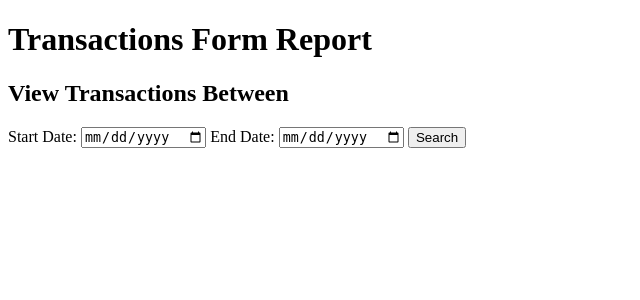
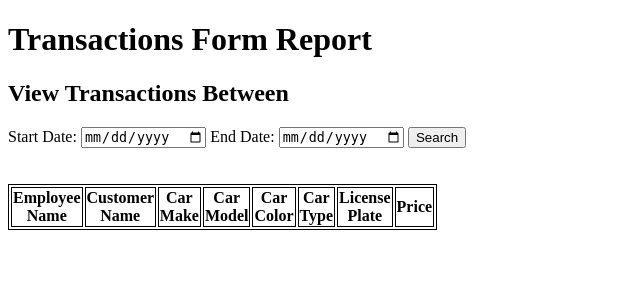
Before and after one commit to nsislow/Kars4u, a Django app: page /Kars4U_components/transaction/report in a window 1280 px wide. Shown: the top 300 px of the page, without its empty margins (0-640 px from the left). Run offline with Django 4.2, Linux system fonts and the light colour scheme; lists and menus that the app fills with data are empty.

Commit message:
finished report

```diff
--- a/project/Kars4U_components/views.py
+++ b/project/Kars4U_components/views.py
@@ -33,6 +33,7 @@ def transaction(request):
 
         transaction = Transaction(employee_id = employee_id, customer_id = customer_id, start_date = start_date,
         end_date = end_date, car_id = car_id, cost =  cost)
+        print(transaction)
         transaction.save()
     return render(request,"newTransaction.html")
 
@@ -43,13 +44,16 @@ def transaction_report(request):
         end_date = request.POST["end_date"]
         conn = sqlite3.connect("db.sqlite3")
         cursor = conn.cursor()
-        date_query = """SELECT e.name, cust.name, c.make, c.model, c.color, c.car_type, c.license_plate, t.price
+        date_query = """SELECT e.name, cust.name, c.make, c.model, c.color, c.car_type, c.license_plate, t.cost
         FROM Kars4U_components_transaction t left outer join Kars4U_components_employee e on e.employee_id = t.employee_id
         left outer join Kars4U_components_customer cust on cust.customer_id = t.customer_id
         left outer join Kars4U_components_car c on c.car_id = t.car_id
-        WHERE (?) >= t.start_date AND (?) <= end_date;
+        WHERE (?) <= t.start_date AND (?) >= end_date;
         """
-        transaction_list = list(cursor.execute(date_query, [start_date], [end_date]))
+        data = (start_date, end_date)
+        transaction_list = list(cursor.execute(date_query, data))
+        print(transaction_list)
+        return render(request,"transactionReport.html", {"transaction_list": transaction_list})
 
 
     return render(request,"transactionReport.html")
--- a/project/templates/transactionReport.html
+++ b/project/templates/transactionReport.html
@@ -1,5 +1,10 @@
 <!DOCTYPE html>
 <html lang="en">
+    <style>
+        table, th, td {
+          border:1px solid black;
+        }
+        </style>
 <head>
     <meta charset="UTF-8">
     <title></title>
@@ -17,3 +22,34 @@
 
     <input type = "submit" value = "Search">
 </form>
+
+<br>
+<br>
+<div class="submain">
+<table style="width:30%">
+  <tr>
+    <th>Employee Name</th>
+    <th>Customer Name</th>
+    <th>Car Make</th>
+    <th>Car Model</th>
+    <th>Car Color</th>
+    <th>Car Type</th>
+    <th>License Plate</th>
+    <th>Price</th>
+  </tr>
+{% for t in transaction_list %}
+  <tr>
+    <td>{{ t.0 }}</td>
+    <td>{{ t.1 }}</td>
+    <td>{{ t.2 }}</td>
+    <td>{{ t.3 }}</td>
+    <td>{{ t.4 }}</td>
+    <td>{{ t.5 }}</td>
+    <td>{{ t.6 }}</td>
+    <td>{{ t.7 }}</td>
+  </tr>
+{% endfor %}
+</table>
+</div>
+<br>
+<br>
```
Also changed, not shown: project/db.sqlite3.
